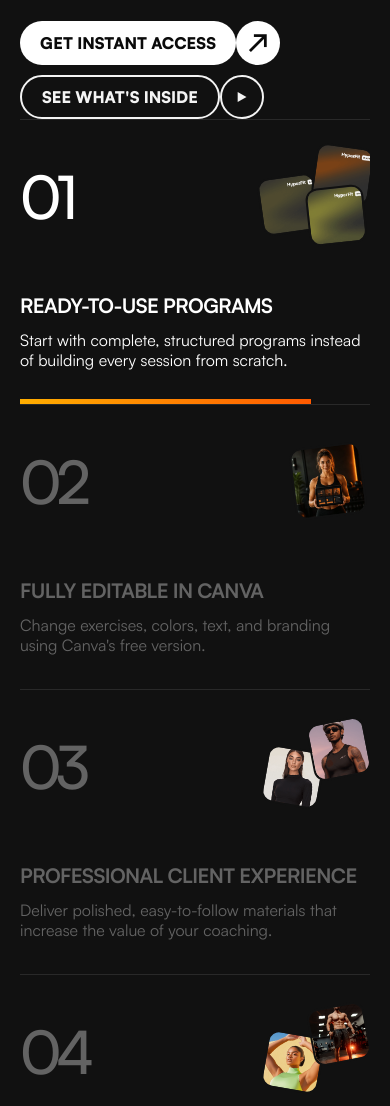
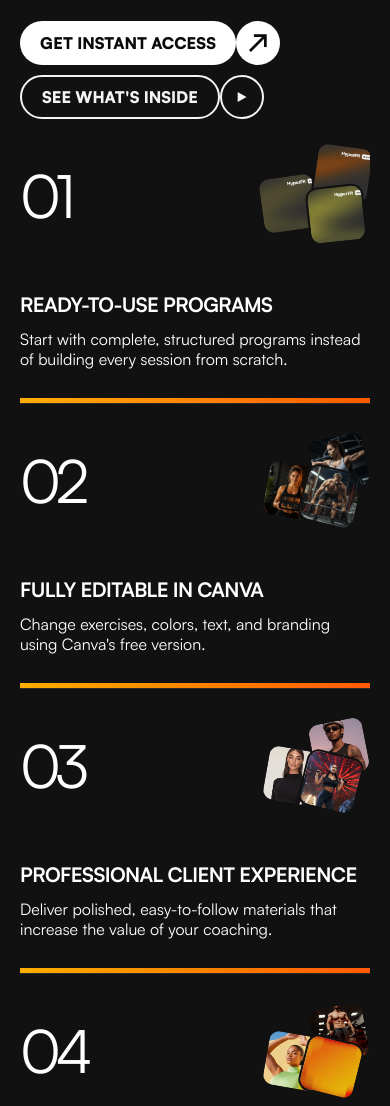
Before and after one commit to dhanyel1998ds4-cmd/fitnessultimate, a website: page index.html in a window 390 px wide. Shown: the part 2620-3726 px from the top of the page. Drawn offline with Linux system fonts and the light colour scheme.

Commit message:
Refine services section to match reference (#3)
Refines the services list hierarchy, spacing, dividers, numbering and image collages while preserving all existing copy.

```diff
--- a/index.html
+++ b/index.html
@@ -40,10 +40,10 @@
         <div class="sticky-copy reveal" data-reveal="left"><p class="eyebrow">WHY COACHES CHOOSE IT</p><h2><span>SAVE HOURS.</span><strong>DELIVER BETTER PROGRAMS.</strong></h2><p>Stop rebuilding workouts and spreadsheets every week. Start with a professional system you can adapt to your clients and your brand.</p><div class="button-row"><a class="button button-light" href="#pricing"><span>GET INSTANT ACCESS</span><i>↗</i></a><button class="button button-outline video-trigger" type="button"><span>SEE WHAT'S INSIDE</span><i>▶</i></button></div></div>
         <div class="services-list">
           <article class="service-card is-active" data-service="01"><div><h3>READY-TO-USE PROGRAMS</h3><p>Start with complete, structured programs instead of building every session from scratch.</p></div><div class="service-art"><div class="service-collage"><img src="assets/rgdakbNEJZLapifjIWueVIW2hHc.png" alt="" /><img src="assets/C9bL243VwN8YDo3QjAQ6GnZymI.png" alt="" /><img src="assets/aq0uBp1NfDkamqeJahF3ZdXb8k8.png" alt="" /></div><b>01</b></div></article>
-          <article class="service-card" data-service="02"><div><h3>FULLY EDITABLE IN CANVA</h3><p>Change exercises, colors, text, and branding using Canva's free version.</p></div><div class="service-art"><div class="service-collage service-collage-single"><img src="assets/service-editable-canva.webp" alt="Fitness coach editing a workout program on a tablet" /></div><b>02</b></div></article>
-          <article class="service-card" data-service="03"><div><h3>PROFESSIONAL CLIENT EXPERIENCE</h3><p>Deliver polished, easy-to-follow materials that increase the value of your coaching.</p></div><div class="service-art"><div class="service-collage"><img src="assets/4GovxnK3IxLhydt5ScI9DlYvask.png" alt="" /><img src="assets/PvdQ8l6PPnbPrYRbs5eipFlevas.png" alt="" /></div><b>03</b></div></article>
-          <article class="service-card" data-service="04"><div><h3>COMMERCIAL LICENSE INCLUDED</h3><p>Customize and use the programs with unlimited clients as your coaching business grows.</p></div><div class="service-art"><div class="service-collage"><img src="assets/OQnrIsjDz2WWZUs2Ma4lI9hk.png" alt="" /><img src="assets/CCboQ1IkaXCGeT3jvKKNpK10Zng.png" alt="" /></div><b>04</b></div></article>
-          <article class="service-card" data-service="05"><div><h3>TRACKABLE CLIENT PROGRESS</h3><p>Daily schedules, weekly charts, measurements, and progression systems are already included.</p></div><div class="service-art"><div class="service-collage service-collage-single"><img src="assets/service-progress-tracking.webp" alt="Personal trainer reviewing client progress charts on a tablet" /></div><b>05</b></div></article>
+          <article class="service-card" data-service="02"><div><h3>FULLY EDITABLE IN CANVA</h3><p>Change exercises, colors, text, and branding using Canva's free version.</p></div><div class="service-art"><div class="service-collage"><img src="assets/service-editable-canva.webp" alt="Fitness coach editing a workout program on a tablet" /><img src="assets/TBtpBGBEIbsfs2xahoYnboA0ZcI.png" alt="" /><img src="assets/dfwtCzaitCbNqbsEfPR1UawEVvA.png" alt="" /></div><b>02</b></div></article>
+          <article class="service-card" data-service="03"><div><h3>PROFESSIONAL CLIENT EXPERIENCE</h3><p>Deliver polished, easy-to-follow materials that increase the value of your coaching.</p></div><div class="service-art"><div class="service-collage"><img src="assets/4GovxnK3IxLhydt5ScI9DlYvask.png" alt="" /><img src="assets/PvdQ8l6PPnbPrYRbs5eipFlevas.png" alt="" /><img src="assets/AAPiKmnQ9DFj6S2VYZDtQzmwMg4.png" alt="" /></div><b>03</b></div></article>
+          <article class="service-card" data-service="04"><div><h3>COMMERCIAL LICENSE INCLUDED</h3><p>Customize and use the programs with unlimited clients as your coaching business grows.</p></div><div class="service-art"><div class="service-collage"><img src="assets/OQnrIsjDz2WWZUs2Ma4lI9hk.png" alt="" /><img src="assets/CCboQ1IkaXCGeT3jvKKNpK10Zng.png" alt="" /><img src="assets/ZkRO0qDftAfuwSeo3bAZBXUH5q4.png" alt="" /></div><b>04</b></div></article>
+          <article class="service-card" data-service="05"><div><h3>TRACKABLE CLIENT PROGRESS</h3><p>Daily schedules, weekly charts, measurements, and progression systems are already included.</p></div><div class="service-art"><div class="service-collage"><img src="assets/service-progress-tracking.webp" alt="Personal trainer reviewing client progress charts on a tablet" /><img src="assets/BMwYW570aJMPYpRTt1g45nw6o7I.jpg" alt="" /><img src="assets/mDJyVpNXeLnGZyAAZiam7zOYrLg.jpg" alt="" /></div><b>05</b></div></article>
         </div>
       </div></section>
 
--- a/styles.css
+++ b/styles.css
@@ -164,19 +164,19 @@ section { position: relative; }
 .sticky-copy { position: sticky; top: 170px; padding: 55px 0; }
 .sticky-copy .eyebrow { margin-bottom: 32px; }
 .sticky-copy > p:not(.eyebrow) { max-width: 410px; margin-top: 25px; color: #a0a0a0; font-size: 17px; font-weight: 700; }
-.services-list { border-top: 1px solid var(--line); }
+.services-list { border-top: 0; }
 .service-card {
-  min-height: 280px; padding: 74px 0; border-bottom: 1px solid var(--line); position: relative; overflow: hidden;
-  display: grid; grid-template-columns: 1fr 290px; gap: 25px; align-items: center; color: #636363;
+  min-height: 280px; padding: 84px 0 64px; border-bottom: 1px solid var(--line); position: relative; overflow: hidden;
+  display: grid; grid-template-columns: 1fr 290px; gap: 25px; align-items: center; color: #fff;
   transition: color .55s ease;
 }
-.service-card::after { content: ""; position: absolute; left: 0; bottom: 0; width: 0; height: 5px; background: linear-gradient(90deg,#ffae00,var(--orange)); transition: width .7s cubic-bezier(.22,.8,.22,1); }
+.service-card::after { content: ""; position: absolute; left: 0; bottom: 0; width: 100%; height: 5px; background: linear-gradient(90deg,#ffae00,var(--orange)); transition: opacity .45s ease; }
 .service-card.is-active { color: #fff; }
-.service-card.is-active::after { width: 76%; }
+.service-card.is-active::after { width: 100%; }
 .service-card h3 { font-size: 26px; line-height: 1; letter-spacing: -.03em; }
 .service-card p { margin-top: 16px; max-width: 390px; font-size: 18px; }
 .service-art { height: 120px; position: relative; display: flex; justify-content: flex-end; align-items: center; }
-.service-art b { font-size: 154px; line-height: .8; font-weight: 500; letter-spacing: -.09em; color: currentColor; }
+.service-art b { font-size: 154px; line-height: .8; font-weight: 400; letter-spacing: -.09em; color: currentColor; }
 .service-collage { position: absolute; left: 0; width: 125px; height: 125px; z-index: 2; }
 .service-collage img { position: absolute; width: 78px; height: 78px; border-radius: 18px; object-fit: cover; border: 2px solid #111; transition: transform .5s ease; }
 .service-collage img:nth-child(1) { left: 0; top: 28px; transform: rotate(10deg); }
@@ -478,7 +478,7 @@ html, body { overflow-x: hidden; }
   .service-art b { font-size: 60px; line-height: 1; }
   .service-collage { left: auto; right: 2px; width: 104px; height: 92px; }
   .service-collage img { width: 58px; height: 58px; border-radius: 12px; }
-  .service-card.is-active::after { width: 83%; }
+  .service-card.is-active::after { width: 100%; }
 
   .trainers { padding-top: 72px; padding-bottom: 72px; }
   .trainers .feature-pill { margin-top: 52px; }
@@ -714,27 +714,6 @@ html, body { overflow-x: hidden; }
   .bonus-stack img:nth-child(3) { left: 30px; bottom: 0; }
 }
 
-/* Generated feature imagery for service items 02 and 05. */
-.service-art .service-collage-single img:nth-child(1) {
-  left: 12px;
-  top: 12px;
-  width: 100px;
-  height: 100px;
-  transform: rotate(-7deg);
-}
-.service-card.is-active .service-collage-single img:nth-child(1) {
-  transform: rotate(3deg) translate(4px, -4px);
-}
-
-@media (max-width: 760px) {
-  .service-art .service-collage-single img:nth-child(1) {
-    left: 28px;
-    top: 10px;
-    width: 72px;
-    height: 72px;
-  }
-}
-
 /* Testimonial composition matched to the original Hyperfit reference. */
 .stars {
   display: flex;
```
